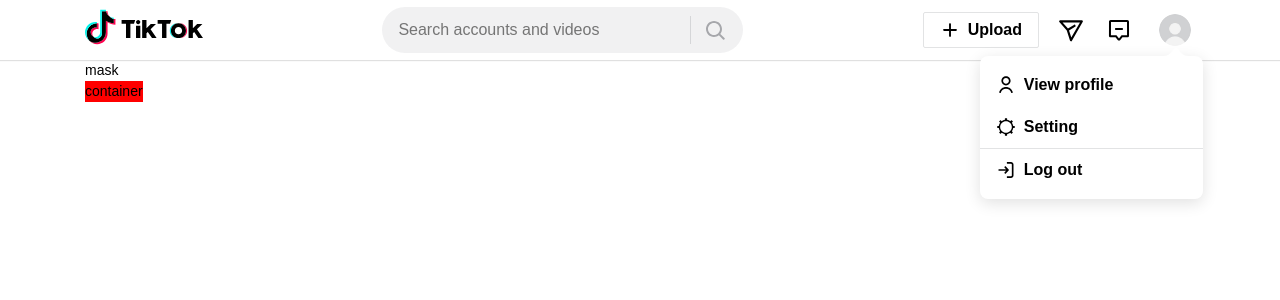
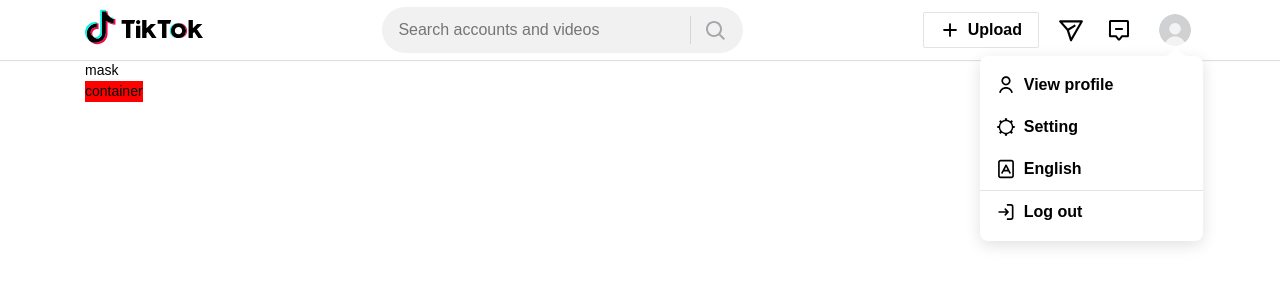
Before and after one commit to xintipi/toptop_app, a React (Vite) app: page / in a window 1280 px wide. Both pictures are taken after a click on the element 1175 px from the left and 30 px from the top of the page. Shown: the top 300 px of the page. Built offline with nearby package versions, Linux system fonts and the light colour scheme.

Commit message:
feat: optimize header and init popper language

```diff
--- a/src/assets/icons/index.ts
+++ b/src/assets/icons/index.ts
@@ -1,7 +1,9 @@
 export { default as LogoTiktok } from '../tiktok.svg?component';
 export { default as ArrowIcon } from './arrow.svg?component';
+export { default as BackIcon } from './back-arrow.svg?component';
 export { default as ClearIcon } from './clear.svg?component';
 export { default as InboxIcon } from './inbox.svg?component';
+export { default as LanguageIcon } from './language.svg?component';
 export { default as LogoutIcon } from './logout.svg?component';
 export { default as MessageIcon } from './message.svg?component';
 export { default as ProFileIcon } from './profile.svg?component';
--- /dev/null
+++ b/src/components/Styled/StyledLanguage.tsx
@@ -0,0 +1,70 @@
+import React from 'react';
+import styled from 'styled-components';
+
+import { BackIcon } from '@/assets/icons';
+
+export interface IListItems {
+  id: string | number;
+  name: string;
+}
+
+interface ILanguageRecord {
+  className?: string;
+  title: string;
+  open: boolean;
+  lists: IListItems[];
+  onBack(b: boolean): void;
+}
+
+const Language: React.FC<ILanguageRecord> = (props, _context) => {
+  return (
+    <div className={props.className}>
+      <div
+        className={`${props.className} div__header`}
+        onClick={() => props.onBack(!props.open)}
+      >
+        <i>
+          <BackIcon />
+        </i>
+        <p>{props.title}</p>
+      </div>
+      <ul>
+        {props.lists.map((lang: IListItems) => (
+          <li key={lang.id}>{lang.name}</li>
+        ))}
+      </ul>
+    </div>
+  );
+};
+
+const StyledLanguage = styled(Language)`
+  & .div__header {
+    display: flex;
+    align-items: center;
+    position: relative;
+    height: 50px;
+    cursor: pointer;
+    i svg {
+      margin-left: 28px;
+      width: 20px;
+      height: 20px;
+    }
+    p {
+      font-weight: 600;
+      font-size: 16px;
+      line-height: 22px;
+      position: absolute;
+      left: 50%;
+      transform: translateX(-50%);
+    }
+  }
+  & ul {
+    padding: 0;
+    li {
+      padding: 10px 24px;
+      font-family: var(--fontFamilyHeading);
+    }
+  }
+`;
+
+export { StyledLanguage };
--- a/src/layouts/Header/Header.tsx
+++ b/src/layouts/Header/Header.tsx
@@ -1,12 +1,13 @@
 import Tippy from '@tippyjs/react/headless';
 import classNames from 'classnames/bind';
-import React, { ChangeEvent, useRef, useState } from 'react';
+import React, { ChangeEvent, useMemo, useRef, useState } from 'react';
 import { useNavigate } from 'react-router-dom';
 
 import {
   ArrowIcon,
   ClearIcon,
   InboxIcon,
+  LanguageIcon,
   LogoTiktok,
   LogoutIcon,
   MessageIcon,
@@ -17,17 +18,18 @@ import {
   VerifyBadgeIcon,
 } from '@/assets/icons';
 import bgUser from '@/assets/user.jpeg';
-import { StyledAvatar } from '@/components/Avatar/StyledAvatar';
+import { StyledAvatar } from '@/components/Styled/StyledAvatar';
+import { IListItems, StyledLanguage } from '@/components/Styled/StyledLanguage';
+import {
+  StyledPopperProfile,
+  StyledPopperSearch,
+} from '@/components/Styled/StyledPopper';
 import {
   StyledArrowIcon,
   StyledIcon,
   StyledInboxIcon,
   StyleIconPopup,
-} from '@/components/Icon/StyleIcon';
-import {
-  StyledPopperProfile,
-  StyledPopperSearch,
-} from '@/components/Popper/StyledPopper';
+} from '@/components/Styled/StyleIcon';
 import searchData from '@/dummy/search.json';
 
 import styles from './Header.module.scss';
@@ -35,12 +37,25 @@ import styles from './Header.module.scss';
 const cx = classNames.bind(styles);
 
 function Header() {
+  const navigate = useNavigate();
+
   const [searchInput, setSearchInput] = useState<string>('');
   const inputRef = useRef<HTMLInputElement | null>(null);
   const [showPopperProfile, setShowPopperProfile] = useState<boolean>(false);
   const [searchResult, setSearchResult] = useState<any>([1, 2, 3]);
+  const [showLang, setShowLang] = useState<boolean>(false);
 
-  const navigate = useNavigate();
+  const listLanguages = useMemo<IListItems[]>(() => {
+    return [
+      { id: 1, name: 'English' },
+      { id: 2, name: 'Tiếng Việt (Việt Nam)' },
+    ];
+  }, []);
+
+  const handleClickOut = () => {
+    setShowPopperProfile(false);
+    setShowLang(false);
+  };
 
   const handleSearch = (evt: ChangeEvent<HTMLInputElement>) => {
     setSearchInput(evt.target.value);
@@ -50,8 +65,6 @@ function Header() {
     setSearchInput('');
     inputRef.current?.focus();
   };
-
-  console.log(searchData);
 
   return (
     <header className={cx('header', 'fixed-top')}>
@@ -142,12 +155,14 @@ function Header() {
           <Tippy
             visible={showPopperProfile}
             interactive={true}
-            onClickOutside={() => setShowPopperProfile(false)}
+            onClickOutside={() => handleClickOut()}
             render={(attrs) => (
               <StyledPopperProfile tabIndex={-1} {...attrs}>
                 <StyledArrowIcon>
                   <ArrowIcon />
                 </StyledArrowIcon>
+
+                {!showLang ? (
                   <ul>
                     <li>
                       <StyleIconPopup path="/@tough95">
@@ -161,6 +176,12 @@ function Header() {
                         <span>Setting</span>
                       </StyleIconPopup>
                     </li>
+                    <li role="presentation" onClick={() => setShowLang(true)}>
+                      <StyleIconPopup>
+                        <LanguageIcon />
+                        <span>English</span>
+                      </StyleIconPopup>
+                    </li>
                     <li className="logout-entrance">
                       <StyleIconPopup path="/logout">
                         <LogoutIcon />
@@ -168,6 +189,14 @@ function Header() {
                       </StyleIconPopup>
                     </li>
                   </ul>
+                ) : (
+                  <StyledLanguage
+                    title="Language"
+                    lists={listLanguages}
+                    open={showLang}
+                    onBack={(payload: boolean) => setShowLang(payload)}
+                  />
+                )}
               </StyledPopperProfile>
             )}
           >
```
Also changed, not shown: src/components/Styled/StyledAvatar.tsx (renamed from src/components/Avatar/StyledAvatar.tsx, +4 -8 lines), src/assets/icons/back-arrow.svg (added), src/assets/icons/language.svg (added), src/components/Styled/StyleIcon.tsx (renamed from src/components/Icon/StyleIcon.tsx), src/components/Styled/StyledPopper.tsx (renamed from src/components/Popper/StyledPopper.tsx). Lines whose indentation alone changed are shown as unchanged.
